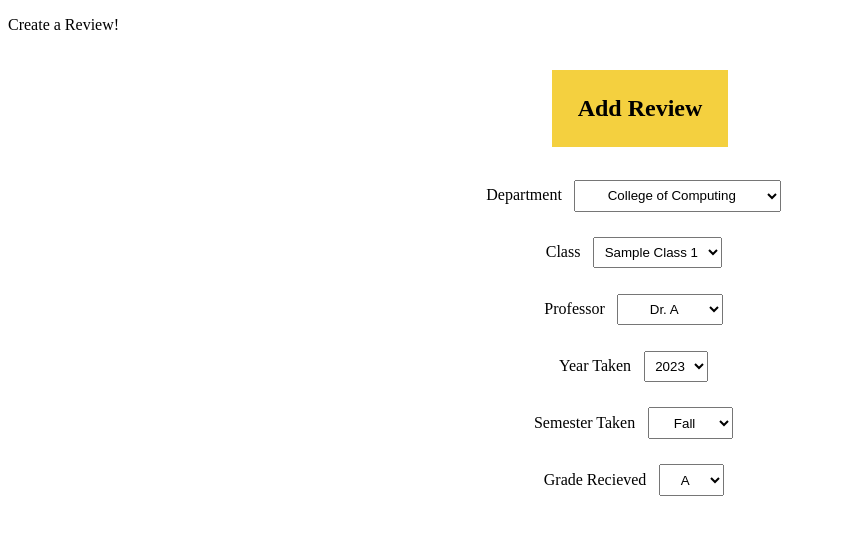
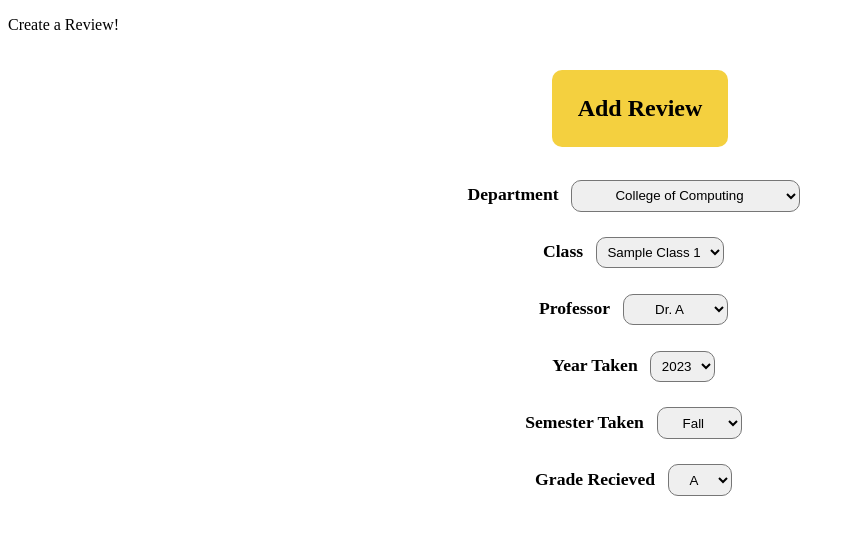
Before and after one commit to buzzwalk/reviews, a React (Create React App) app in the folder frontend/: page /review in a window 1280 px wide. Shown: the top 534 px of the page, without its empty margins (0-855 px from the left). Built offline with nearby package versions, Linux system fonts and the light colour scheme.

Commit message:
added DropdownComponent.js and .css
Finished most of DropdownComponent, right now it's mostly hardcoded.

```diff
--- a/frontend/src/components/DropdownComponent.css
+++ b/frontend/src/components/DropdownComponent.css
@@ -2,6 +2,7 @@
     padding: 2%;
     background-color: #F4D03F;
     display: inline-block;
+    border-radius: 10px;
 }
 
 #divone {
@@ -11,11 +12,14 @@
 .name {
     text-align: center;
     /* padding: 3%; */
+    font-weight: bold;
+    font-size: 105%;
 }
 
 select {
     padding: .5%;
     margin: 1%;
+    border-radius: 10px;
 }
 
 option {
--- a/frontend/src/components/DropdownComponent.js
+++ b/frontend/src/components/DropdownComponent.js
@@ -12,9 +12,11 @@ const DropdownComponent = () => {
                 <label className="name" htmlFor="department">Department</label>
                 <select name="department" id="departments">
                     <option value="computing">College of Computing</option>
-                    <option value="artsandsciences">College of Arts and Sciences</option>
+                    <option value="sciences">College of Sciences</option>
                     <option value="engineering">College of Engineering</option>
                     <option value="business">College of Business</option>
+                    <option value="design">College of Design</option>
+                    <option value="liberalarts">Ivan Allen College of Liberal Arts</option>
                 </select>
                 <br></br>
 
```
Also changed, not shown: 1 other file (tests, documents, lock files or other folders).
